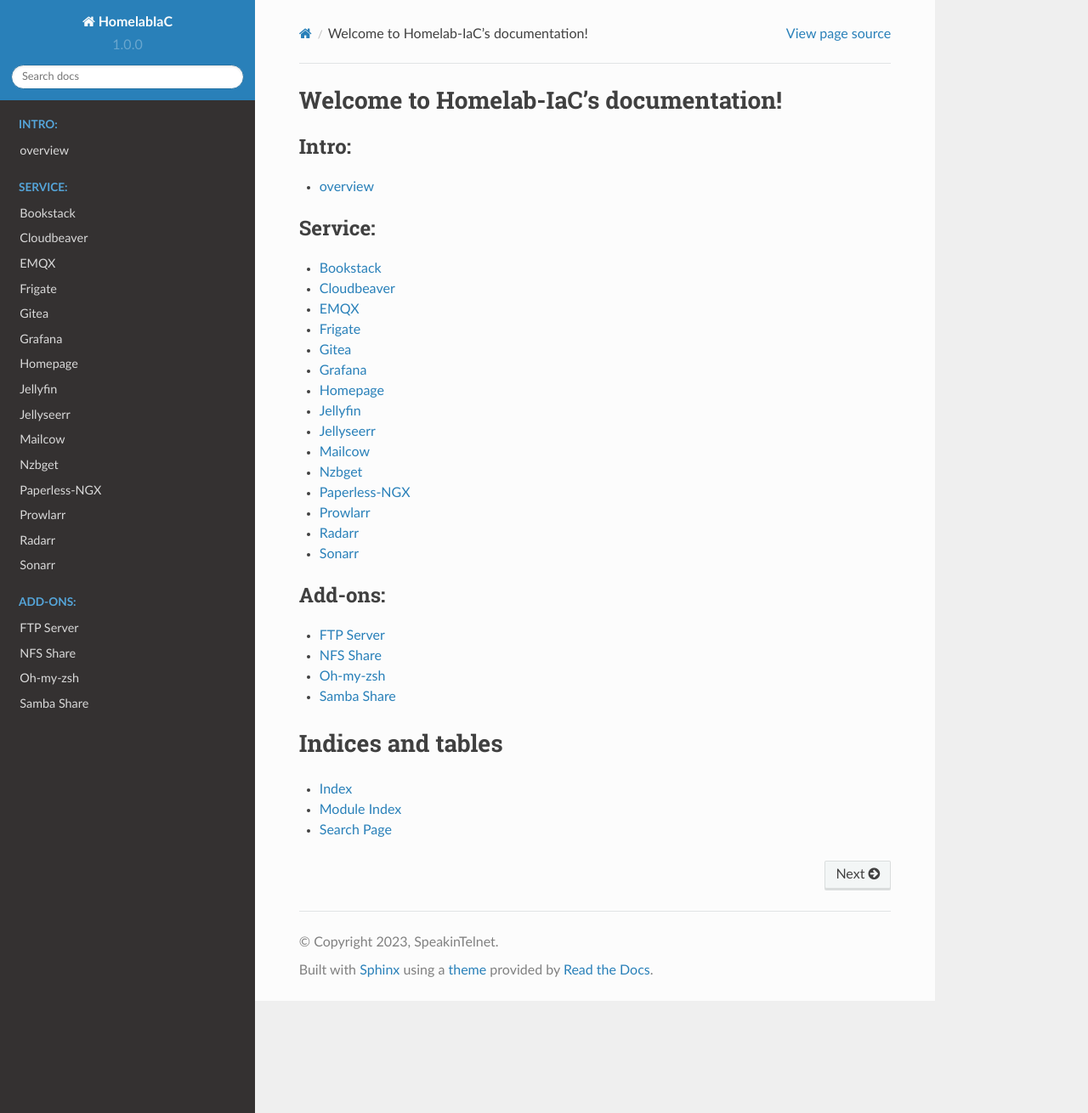
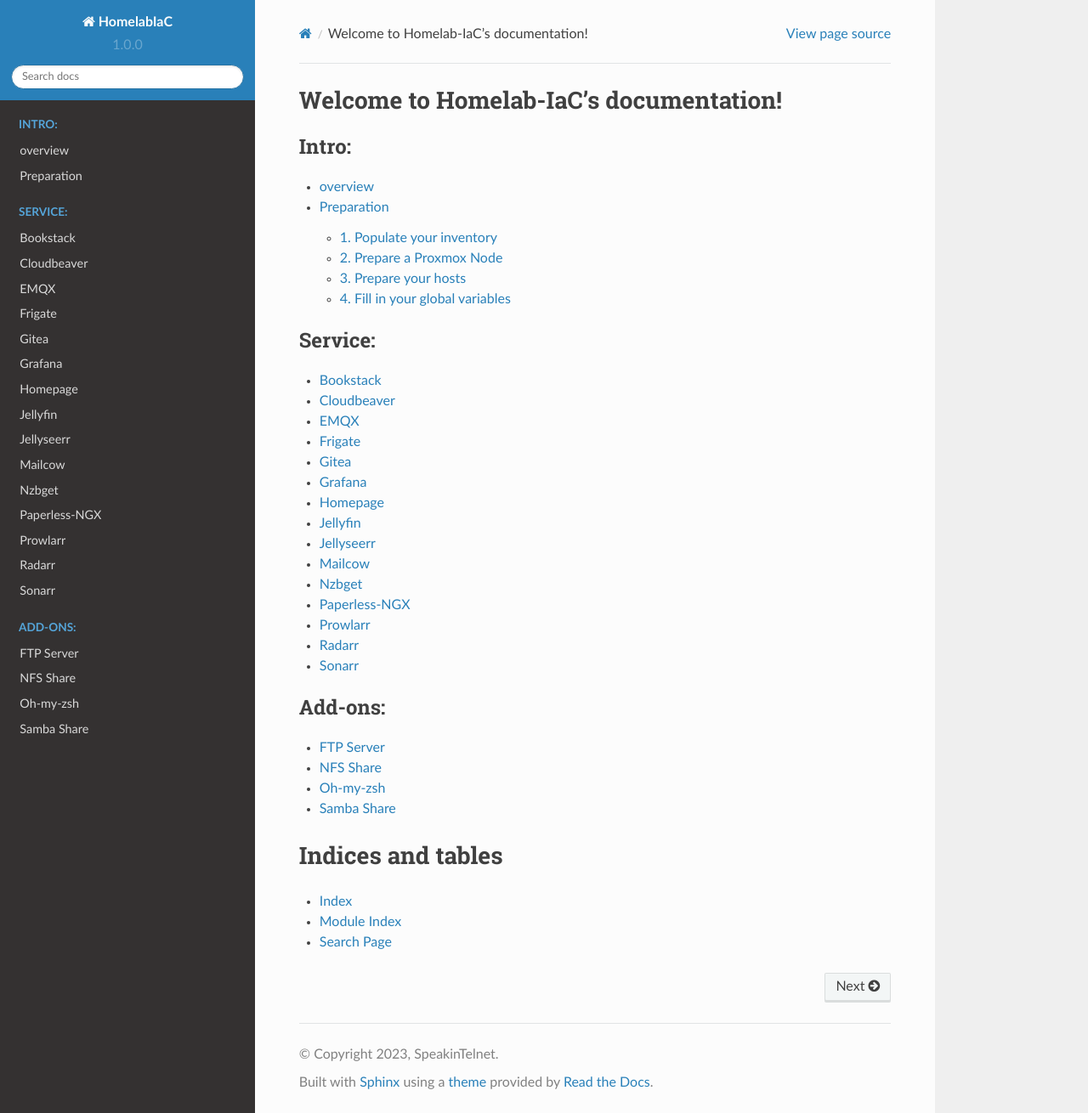
Before and after one commit to SpeakinTelnet/Homelab-IaC, a Sphinx documentation site: the page built from docs/index.rst, in a window 1280 px wide and 1310 px high. Shown: the whole window at 85% size. Built offline with Sphinx 7.4.7 and the Read the Docs theme 2.0.0, drawn with Linux system fonts in a browser that asks for light colours; some of the changed lines change nothing that is shown.

Commit message:
Add docs: Preparation

```diff
--- a/docs/index.rst
+++ b/docs/index.rst
@@ -6,6 +6,7 @@
    :caption: Intro:
 
    overview
+   preparation
 
 .. toctree::
    :maxdepth: 1
--- /dev/null
+++ b/docs/preparation.rst
@@ -0,0 +1,114 @@
+Preparation
+===========
+
+1. Populate your inventory
+--------------------------
+
+| First step is to populate the inventory using the provided ``.inventory/{addons, lxc, services}`` files.
+| Let's say you were to put ``testhost.homelab`` as follow:
+
+.. code-block:: ini
+
+    # .inventory/lxc
+    [lxc]
+    testhost.homelab
+
+    # .inventory/services
+    [gitea]
+    testhost.homelab
+
+    # .inventory/addons
+    [ohmyzsh]
+    testhost.homelab
+
+This means that ``testhost.homelab`` can be auto-deployed as an lxc on proxmox, will install gitea, and oh-my-zsh
+will be the default shell for the provided users.
+
+2. Prepare a Proxmox Node
+-------------------------
+
+In the case that you want to be able to auto-deploy LXC containers on proxmox, you need
+to first generate the template folder for the node using the following:
+
+.. code-block:: console
+
+    ansible-playbook playbooks/generate_node.yml -e "node_name=<your_node_name_here>"
+
+This will create a folder like this:
+
+.. code-block:: bash
+
+    proxmox_nodes
+    └── your_node_name_here
+        ├── .token
+        └── main.yml
+
+You can then add your token into the encrypted .token file using:
+
+.. code-block:: console
+
+    ansible-vault edit proxmox_nodes/your_node_name_here/.token
+
+the main.yml file contains the `token id`, `node url`, and the ansible user `public key`. Fill those in as well.
+
+3. Prepare your hosts
+---------------------
+
+With the inventory populated you can generate the templates required to deploy your hosts
+using the following:
+
+.. code-block:: console
+
+    ansible-playbook playbooks/generate_hostvars.yml
+
+What this does is populate the `host_vars` folder with templates for the various required
+variables. In the case of ``testhost.homelab`` showed in step 1 this would create a
+folder like so:
+
+.. code-block:: bash
+
+    inventory
+    └── host_vars
+        └── testhost.homelab
+            ├── lxc.yml
+            ├── ohmyzsh.yml
+            ├── .credentials.yml
+            └── files
+                └── gitea.app.ini.j2
+
+Fill the content according to the appropriate pages on the left.
+
+.. important::
+
+    If you're using multiple services that uses .credentials, only the first template is
+    copied over. You can get the content of the others in ``global_files/host_secret_templates``
+
+4. Fill in your global variables
+--------------------------------
+
+A file is provided under ``inventory/group_vars/all.yml`` that contains various useful
+variables that needs to be filled
+
+
+``timezone``
+    * Required
+    * The timezone that will be used on your deployed container or some services
+
+``additional_user_key_pair``
+    * Optional
+    * dict
+    * format: {user: public_ssh_key}
+    * users to be added to deployed containers
+
+``ansible_pubkey``
+    * Required
+    * Public key for the default ansible user. Used to bootstrap lxc container
+
+``default_lxc_image``
+    * Required
+    * default CT template to deploy lxc container, changing this can and will break the
+      work flow but it should be an easy-fix™
+
+``default_netif_config``
+    * Required
+    * default netif configuration to deploy lxc container
```
